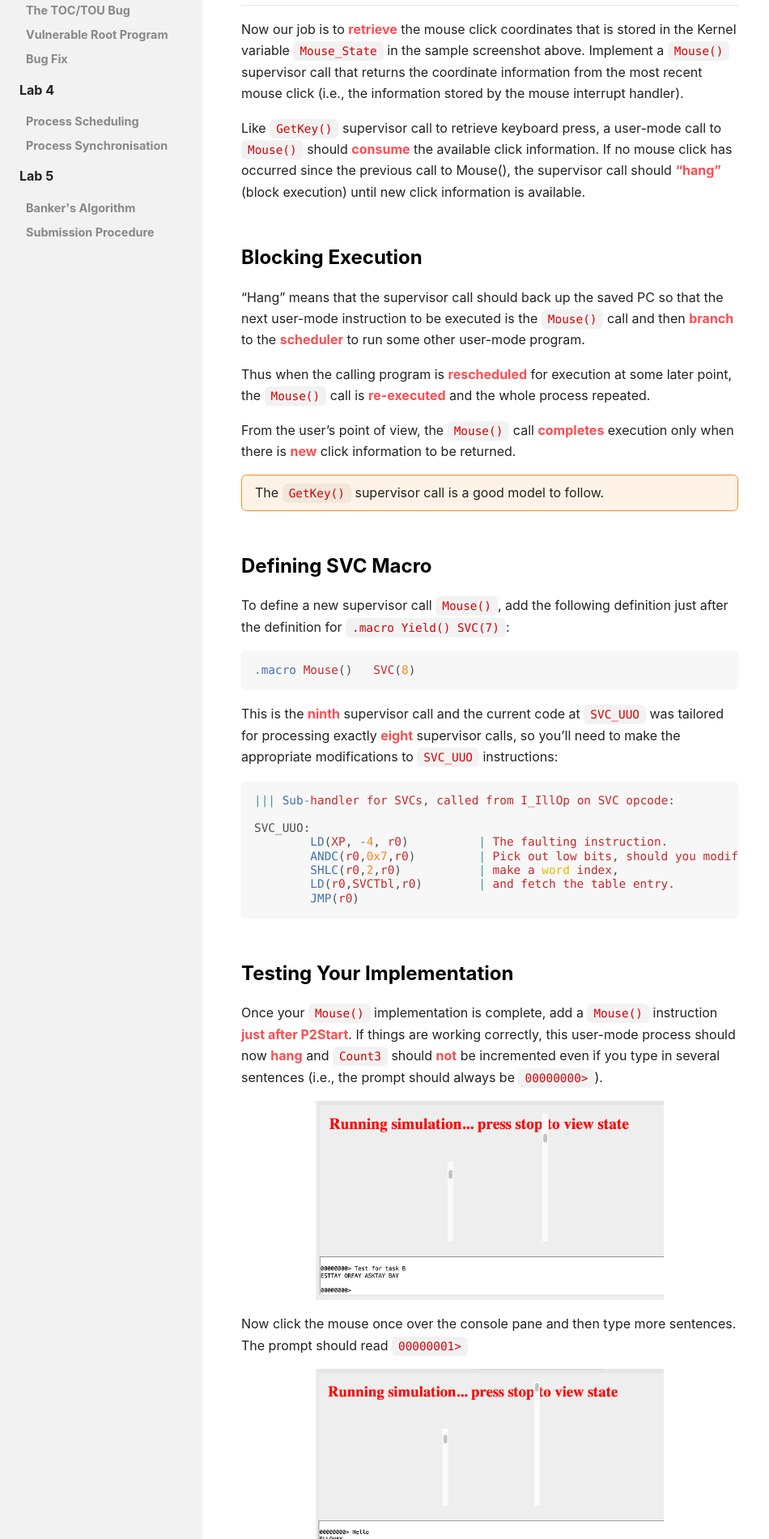
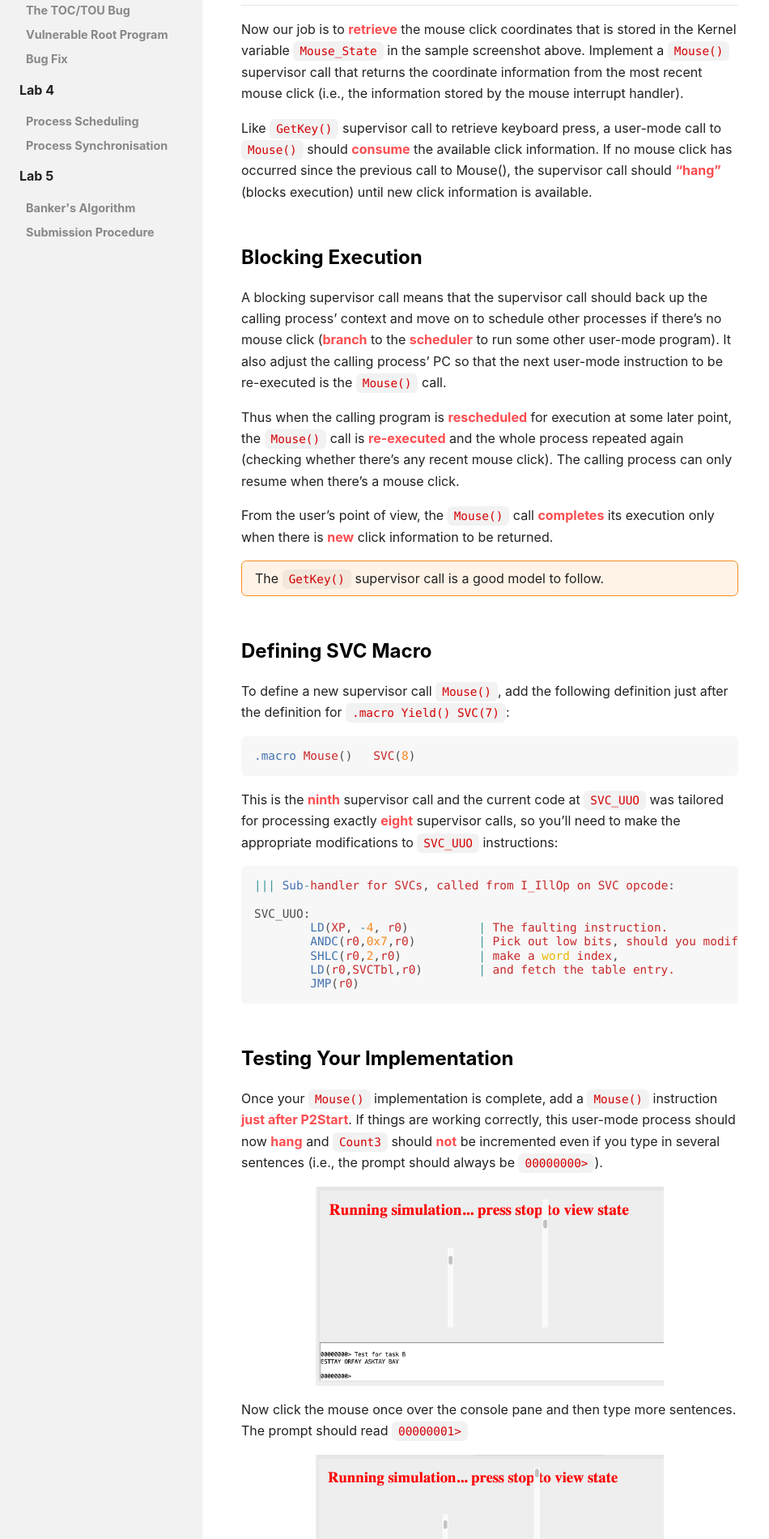
Before and after one commit to natalieagus/50005-2023, a Jekyll site: the page built from _os_labs/lab2_tinyOS_PartB.md, in a window 1280 px wide. Shown: the part 339-2239 px from the top of the page at 81% size, without its empty margins (0-950 px from the left). Built offline with Jekyll 4.4.1, drawn with Linux system fonts in a browser that asks for light colours; nearby versions of some CDN libraries.

Commit message:
feat: explain blocking svc

```diff
--- a/_os_labs/lab2_tinyOS_PartB.md
+++ b/_os_labs/lab2_tinyOS_PartB.md
@@ -20,15 +20,15 @@ This is the second part of your lab, which is to implement a trap handler for th
 
 Now our job is to **retrieve** the mouse click coordinates that is stored in the Kernel variable `Mouse_State` in the sample screenshot above. Implement a `Mouse()` supervisor call that returns the coordinate information from the most recent mouse click (i.e., the information stored by the mouse interrupt handler).
 
-Like `GetKey()` supervisor call to retrieve keyboard press, a user-mode call to `Mouse()` should **consume** the available click information. If no mouse click has occurred since the previous call to Mouse(), the supervisor call should **“hang”** (block execution) until new click information is available.
+Like `GetKey()` supervisor call to retrieve keyboard press, a user-mode call to `Mouse()` should **consume** the available click information. If no mouse click has occurred since the previous call to Mouse(), the supervisor call should **“hang”** (blocks execution) until new click information is available.
 
 ### Blocking Execution
 
-“Hang” means that the supervisor call should back up the saved PC so that the next user-mode instruction to be executed is the `Mouse()` call and then **branch** to the **scheduler** to run some other user-mode program.
+A blocking supervisor call means that the supervisor call should back up the calling process' context and move on to schedule other processes if there's no mouse click (**branch** to the **scheduler** to run some other user-mode program). It also adjust the calling process' PC so that the next user-mode instruction to be re-executed is the `Mouse()` call.
 
-Thus when the calling program is **rescheduled** for execution at some later point, the `Mouse()` call is **re-executed** and the whole process repeated.
+Thus when the calling program is **rescheduled** for execution at some later point, the `Mouse()` call is **re-executed** and the whole process repeated again (checking whether there's any recent mouse click). The calling process can only resume when there's a mouse click.
 
-From the user’s point of view, the `Mouse()` call **completes** execution only when there is **new** click information to be returned.
+From the user’s point of view, the `Mouse()` call **completes** its execution only when there is **new** click information to be returned.
 
 The `GetKey()` supervisor call is a good model to follow.
 {:.warning}
```
